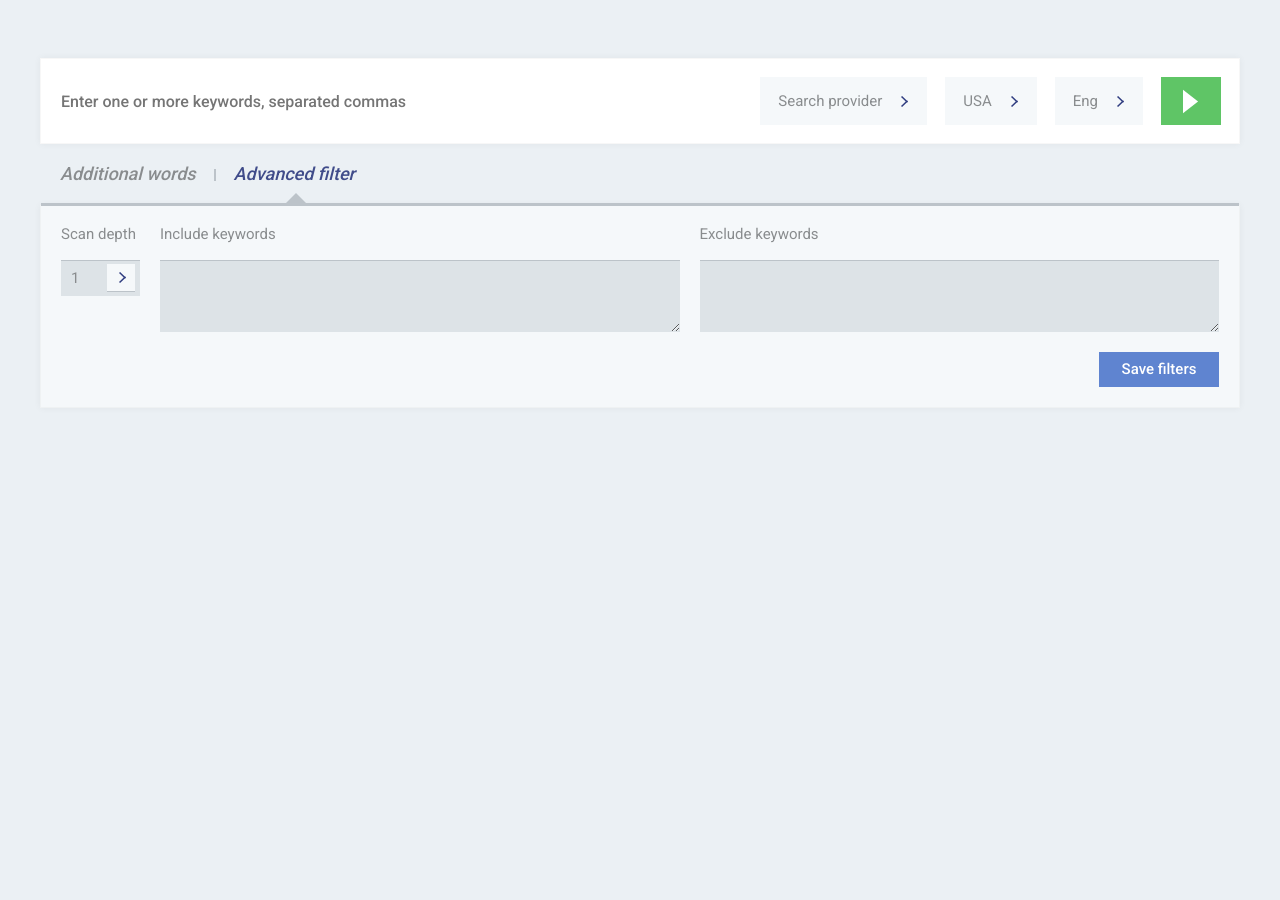
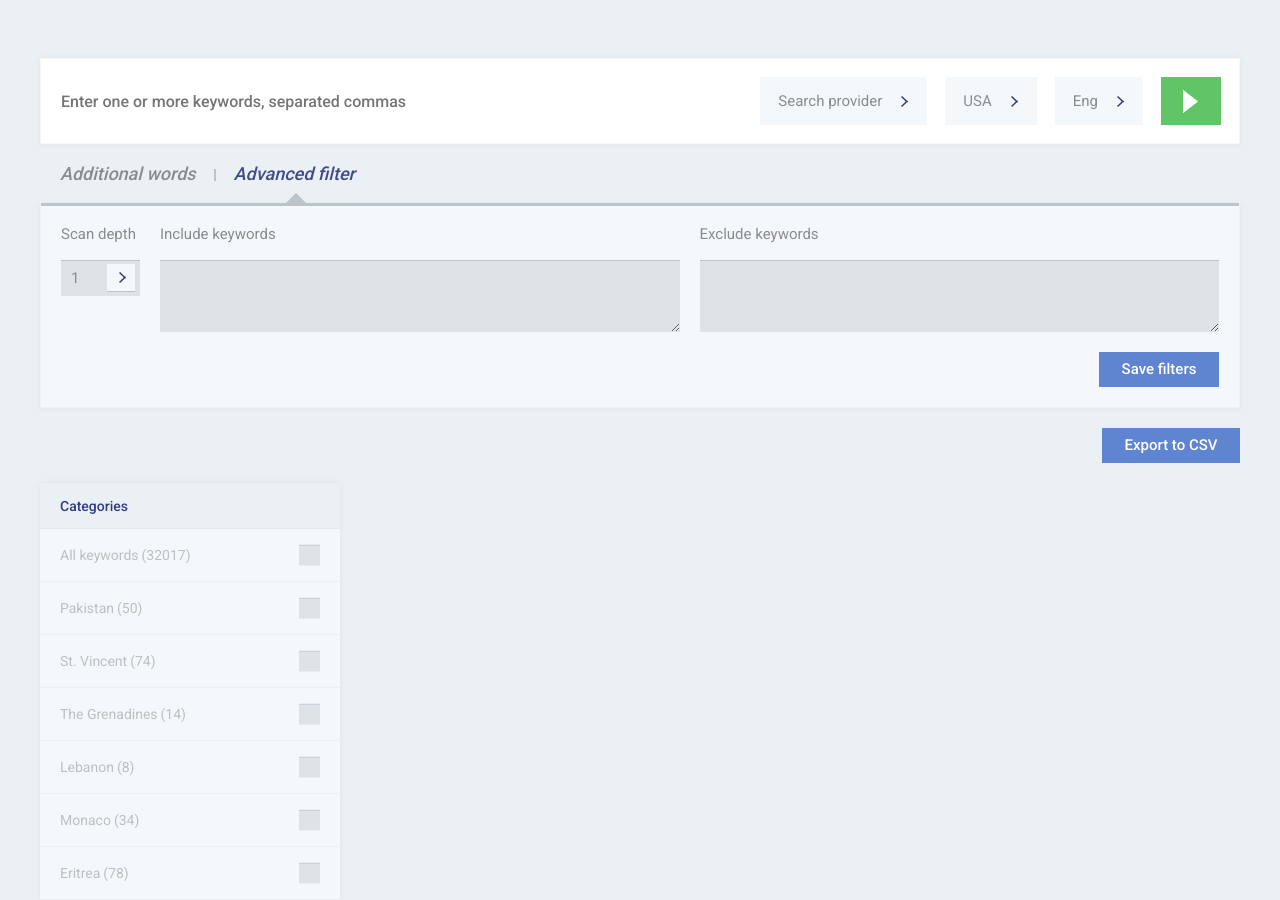
Before and after one commit to kuzmenkoa/kparser, a website: page app/index.html in a window 1280 px wide. Shown: the part 201-1101 px from the top of the page. Before the commit the page ends 800 px from the top, so only its background shows below. Drawn offline with nearby package versions, Linux system fonts and the light colour scheme; files that its build step writes are made by us from their sources.

Commit message:
Накидал колонку категорий

```diff
--- a/app/sass/_content.sass
+++ b/app/sass/_content.sass
@@ -310,3 +310,117 @@
 						cursor: pointer
 						&:hover
 							background-color: $darkblue
+
+		.result-wrapper
+			display: flex
+			flex-wrap: wrap
+
+			.export-wrapper
+				display: flex
+				justify-content: flex-end
+				margin: 20px 0
+				width: 100%
+
+				.export-btn
+					display: flex
+					justify-content: center
+					align-items: center
+					width: 138px
+					height: 35px
+					color: #fff
+					font-size: 15px
+					font-weight: 500
+					background-color: $lightblue
+					cursor: pointer
+					&:hover
+						background-color: $darkblue
+
+			.categories
+				max-width: 300px
+				width: 100%
+				height: auto
+				background-color: $verylightgray
+				box-shadow: 0 0 7px rgba(0, 48, 40, 0.05)
+
+				.categories__header
+					display: flex
+					align-items: center
+					padding: 0 20px
+					box-sizing: border-box
+					width: 100%
+					height: 46px
+					background-color: #ebf0f4
+					box-shadow: inset 0 -1px 0 #e3e8ec
+					color: #303d80
+					font-size: 14px
+					font-weight: 500
+
+				.categories__item
+					position: relative
+					display: flex
+					justify-content: space-between
+					align-items: center
+					padding: 0 20px
+					height: 52px
+					border-bottom: 1px solid #ebf0f4
+					font-size: 14px
+					&:hover
+						.categories__check::before
+							opacity: 0.5
+
+					input
+						position: absolute
+						visibility: hidden
+
+					label
+						position: relative
+						z-index: 9
+						display: flex
+						align-items: center
+						width: 100%
+						height: 100%
+						color: #bcc0c2
+						cursor: pointer
+
+						span
+							margin-left: 3px
+							color: #bcc0c2
+
+					input:checked ~ .categories__check::before
+						opacity: 1
+
+					input:checked ~ label
+						color: #7c7f80
+
+						span
+							color: #a9acae
+
+					.categories__check
+						position: absolute
+						display: block
+						top: 50%
+						right: 20px
+						z-index: 5
+						transform: translate(0, -50%)
+						width: 21px
+						height: 21px
+						background-color: #dde3e7
+						box-shadow: inset 0 1px 0 #bcc3c9
+
+					.categories__check::before
+						display: flex
+						justify-content: center
+						align-items: center
+						position: absolute
+						margin: auto
+						top: 3px
+						left: 3px
+						width: 15px
+						height: 15px
+						background-color: $green
+						box-shadow: inset 0 -1px 0 #4ba051
+						opacity: 0
+						content: url("../img/ico/check.png")
+
+			.result
+				width: 100%
--- a/app/templates/_content.html
+++ b/app/templates/_content.html
@@ -112,5 +112,69 @@
 				</div>
 			</div>
 		</div>
+
+		<div class="result-wrapper">
+			<div class="export-wrapper">
+				<div class="export-btn">Export to CSV</div>
+			</div>
+			<div class="categories">
+				<div class="categories__header">
+					Categories
+					<!-- FILTER -->
+				</div>
+				<div class="categories__item">
+					<input type="checkbox" id="all" name="categories__checkbox">
+					<label for="all">All keywords <span>(32017)</span></label>
+					<div class="categories__check">
+						<div class="categories__inside"></div>
+					</div>
+				</div>
+				<div class="categories__item">
+					<input type="checkbox" id="c2" name="categories__checkbox">
+					<label for="c2">Pakistan <span>(50)</span></label>
+					<div class="categories__check">
+						<div class="categories__inside"></div>
+					</div>
+				</div>
+				<div class="categories__item">
+					<input type="checkbox" id="c3" name="categories__checkbox">
+					<label for="c3">St. Vincent <span>(74)</span></label>
+					<div class="categories__check">
+						<div class="categories__inside"></div>
+					</div>
+				</div>
+				<div class="categories__item">
+					<input type="checkbox" id="c4" name="categories__checkbox">
+					<label for="c4">The Grenadines <span>(14)</span></label>
+					<div class="categories__check">
+						<div class="categories__inside"></div>
+					</div>
+				</div>
+				<div class="categories__item">
+					<input type="checkbox" id="c5" name="categories__checkbox">
+					<label for="c5">Lebanon <span>(8)</span></label>
+					<div class="categories__check">
+						<div class="categories__inside"></div>
+					</div>
+				</div>
+				<div class="categories__item">
+					<input type="checkbox" id="c6" name="categories__checkbox">
+					<label for="c6">Monaco <span>(34)</span></label>
+					<div class="categories__check">
+						<div class="categories__inside"></div>
+					</div>
+				</div>
+				<div class="categories__item">
+					<input type="checkbox" id="c7" name="categories__checkbox">
+					<label for="c7">Eritrea <span>(78)</span></label>
+					<div class="categories__check">
+						<div class="categories__inside"></div>
+					</div>
+				</div>
+			</div>
+			<div class="result">
+
+			</div>
+		</div>
 	</div>
 </div>
```
